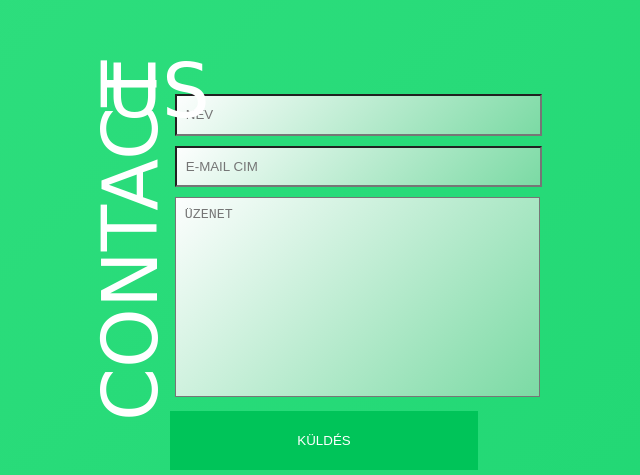
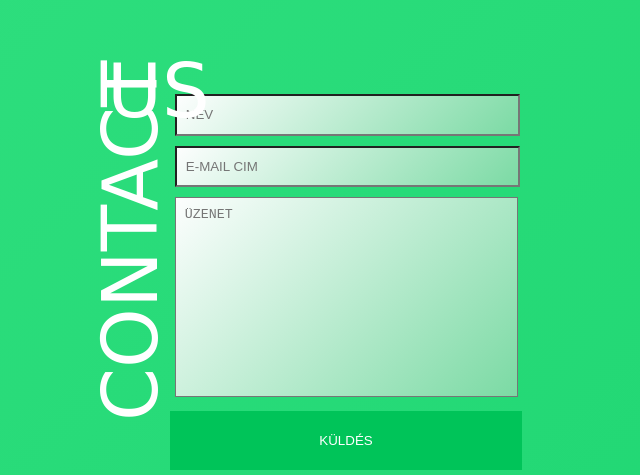
Before and after one commit to vinczeadam91/htmlForm, a plain HTML site: page index.html in a window 1280 px wide. Shown: the part 193-668 px from the top of the page, without its empty margins (280-920 px from the left). Drawn offline with Linux system fonts and the light colour scheme; a web font is replaced by a local one.

Commit message:
Update index.html

```diff
--- a/index.html
+++ b/index.html
@@ -150,7 +150,7 @@
       }
 
         input,textarea {
-            min-width: 80%;
+            min-width: 75%;
             max-width: 100%;
             height: 20px;
         }
@@ -165,7 +165,7 @@
         }
         #submit {
             position: relative;
-            min-width: 70%;
+            min-width: 80%;
             max-width:  100%;
 
         }
```
